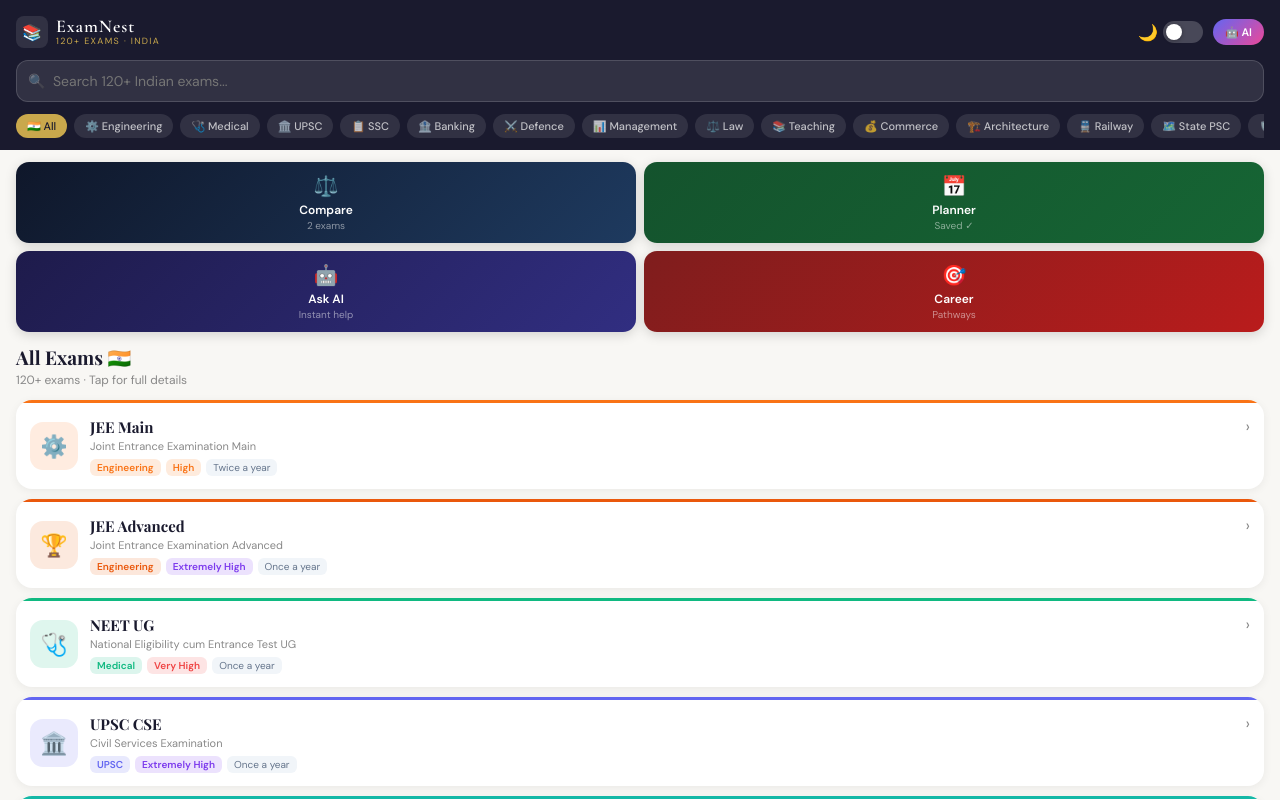
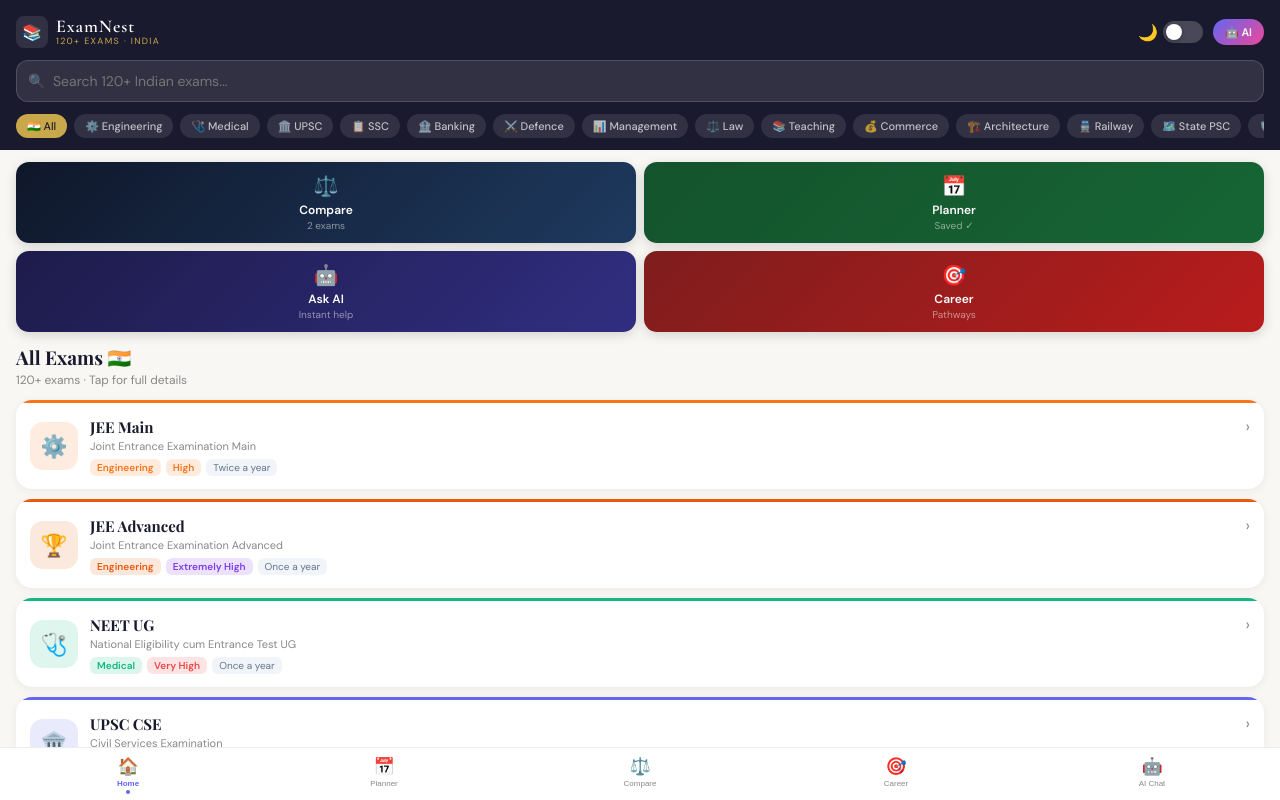
Before and after one commit to kushalsaral1517-create/examnest, a React (Vite) app: page / in a window 1280 px wide. Both pictures are taken after a click on the button "SKIP INTRO ›". Shown: the top 800 px of the page. Built offline with nearby package versions, Linux system fonts and the light colour scheme.

Commit message:
Fix transform property for app ready state
Updated transform property to use 'none' instead of 'translateY(0)' to fix positioning issues.

```diff
--- a/src/App.jsx
+++ b/src/App.jsx
@@ -512,7 +512,8 @@
       <div style={{
         minHeight:"100vh",background:T.bg,paddingBottom:72,color:T.text,
         opacity:appReady?1:0,
-        transform:appReady?"translateY(0)":"translateY(20px)",
+        /* FIX: Use "none" instead of "translateY(0)" to prevent breaking position:fixed */
+        transform:appReady?"none":"translateY(20px)",
         transition:"opacity 0.8s ease, transform 0.8s ease",
       }}>
         {navTab==="chat"    ?<ChatPage    setNavTab={setNavTab} T={T} dark={dark}/>:
```
